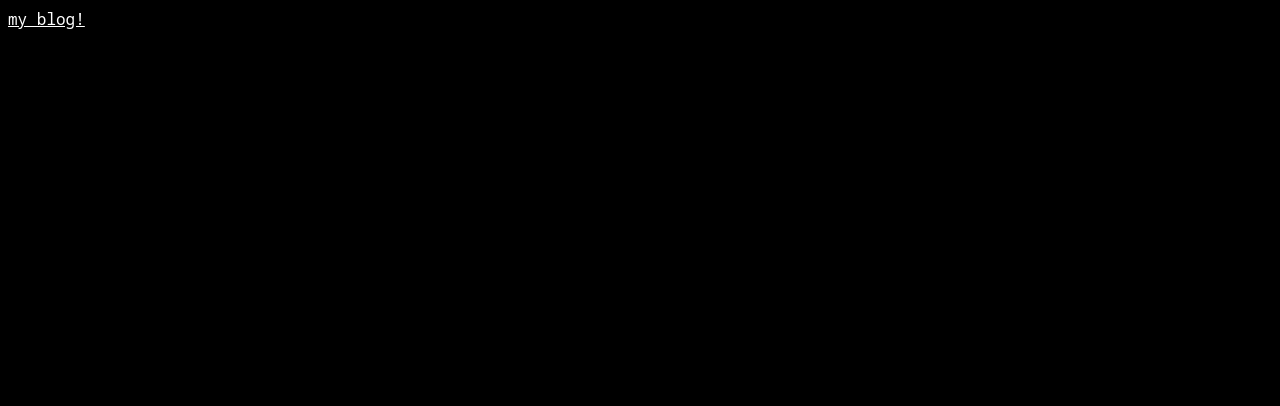
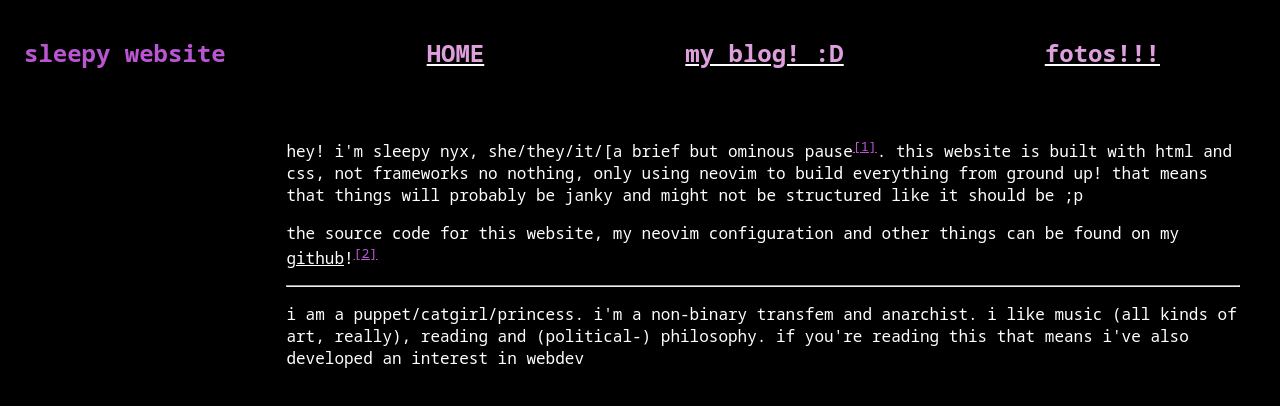
Before and after one commit to sleepy-nyx/website, a plain HTML site: page index.html in a window 1280 px wide. Drawn offline with Linux system fonts and the light colour scheme.

Commit message:
added basic home page

```diff
--- a/index.html
+++ b/index.html
@@ -1,9 +1,51 @@
+<html lang="en_US">
+
 <head>
   <link rel="stylesheet" href="/style.css">
-  <title>blog</title>
+  <title>sleepy home</title>
   <meta charset="UTF-8">
   <meta name="viewport" content="width=device-width, initial-scale=1">
 </head>
-<a href=blog/>
-  <p> my blog!</p>
-</a>
+
+<body>
+  <nav>
+    <div>
+      <h1>sleepy website</h1>
+    </div>
+    <div>
+      <a href='/'>
+        <h2>HOME</h2>
+      </a>
+    </div>
+    <div>
+      <a href='/blog/'>
+        <h2>my blog! :D</h2>
+      </a>
+    </div>
+    <div>
+      <a href='/foto/'>
+        <h2>fotos!!!</h2>
+      </a>
+    </div>
+  </nav>
+
+  <main>
+    <aside>
+    </aside>
+    <article>
+      <p>hey! i'm sleepy nyx, she/they/it/[a brief but ominous pause<sup class="note"
+          title="i am not kidding, please just use a quick moment of silence or a series of spaces to refer to me">[1]</sup>.
+        this website is built with html and css, not frameworks no nothing, only using neovim to build everything from
+        ground up! that means that things will probably be janky and might not be structured like it should be ;p</p>
+      <p>the source code for this website, my neovim configuration and other things can be found on my <a
+          href="https://github.com/sleepy-nyx" target="_blank" rel="noopener noreferrer">github</a>!<sup class="note"
+          title="hopefully i'll host my own remote git some day">[2]</sup></p>
+      <hr>
+      <p>i am a puppet/catgirl/princess. i'm a non-binary transfem and anarchist. i like music (all kinds of art,
+        really), reading and (political-) philosophy. if you're reading this that means i've also developed an interest
+        in webdev</p>
+    </article>
+  </main>
+</body>
+
+</html>
--- a/style.css
+++ b/style.css
@@ -33,7 +33,15 @@ header {
   border: solid 2px;
   text-align: center;
 }
-.disclaimer > p {
+
+nav {
+  display: flex;
+  justify-content: space-between;
+  align-items:center;
+  padding-right: 6rem;
+}
+
+.disclaimer>p {
   color: gray;
   font: 10px;
 }
```
Also changed, not shown: blog/index.html (+2 -2 lines).
